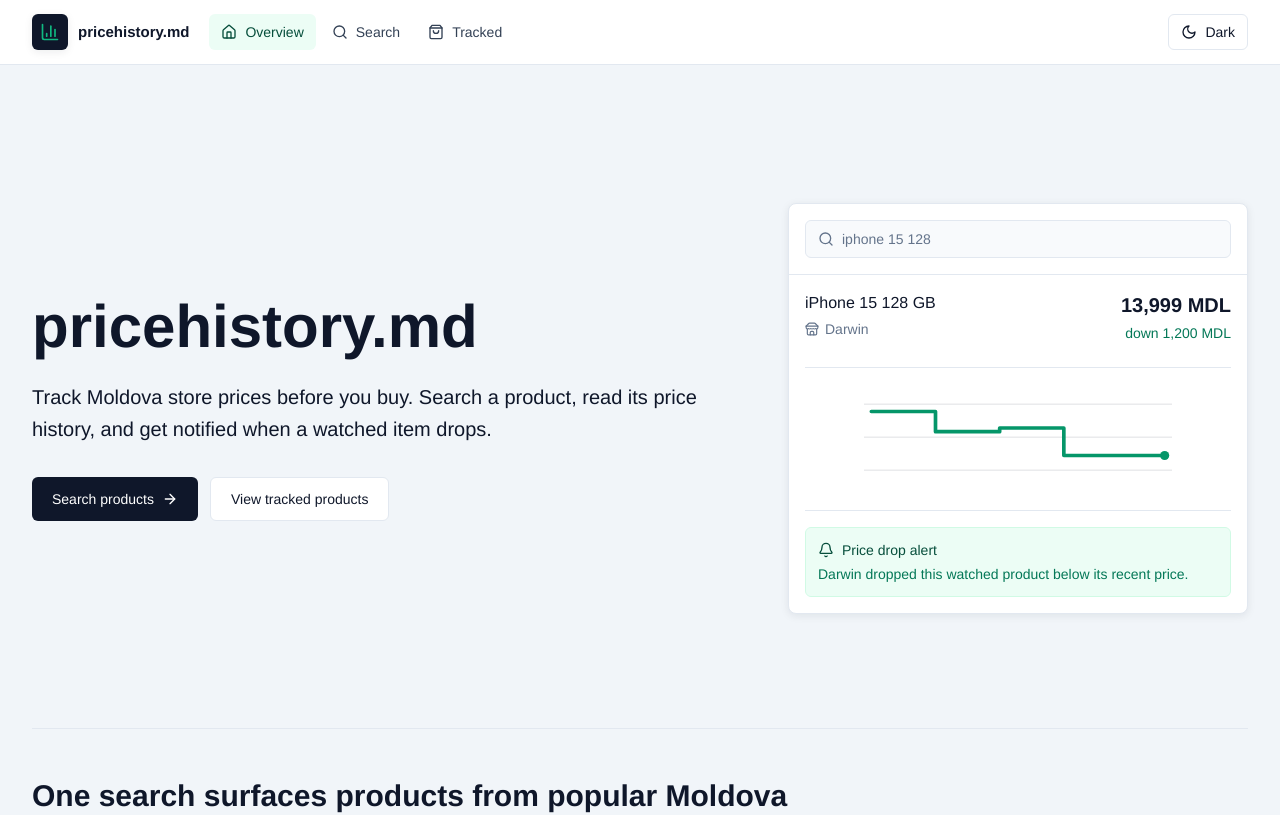
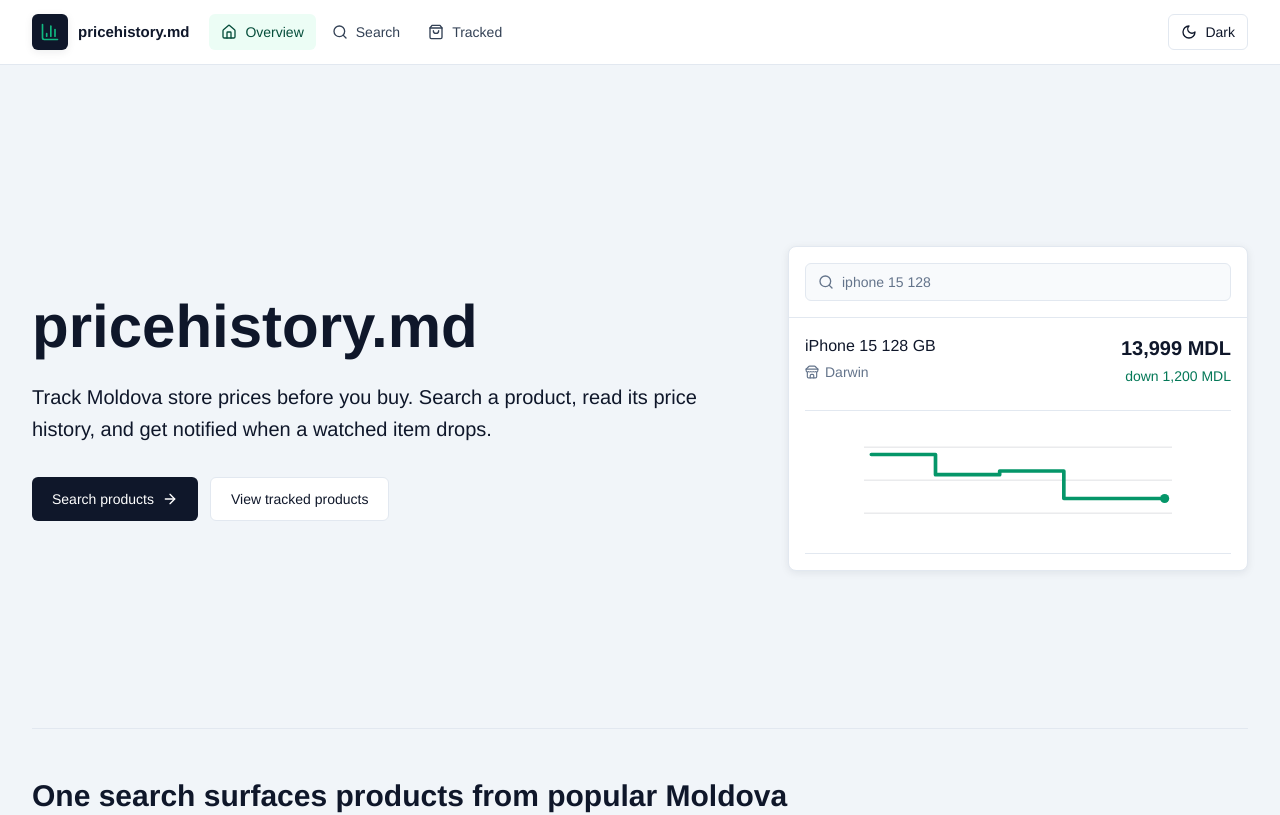
Before and after one commit to mcittkmims/moldova-price-history, a React (Vite) app: page /home in a window 1280 px wide. Shown: the top 815 px of the page. Built offline with nearby package versions, Linux system fonts and the light colour scheme.

Commit message:
remove hero alert

```diff
--- a/src/pages/HomePage.tsx
+++ b/src/pages/HomePage.tsx
@@ -165,15 +165,6 @@ export function HomePage() {
               </svg>
             </div>
 
-            <div className="mt-4 rounded-md border border-moss-100 bg-moss-50 p-3 text-sm text-moss-900 dark:border-neutral-700 dark:bg-neutral-900 dark:text-neutral-100">
-              <div className="flex items-center gap-2 font-medium">
-                <Bell className="h-4 w-4" />
-                Price drop alert
-              </div>
-              <div className="mt-1 text-moss-700 dark:text-neutral-400">
-                Darwin dropped this watched product below its recent price.
-              </div>
-            </div>
           </div>
         </div>
       </section>
```
